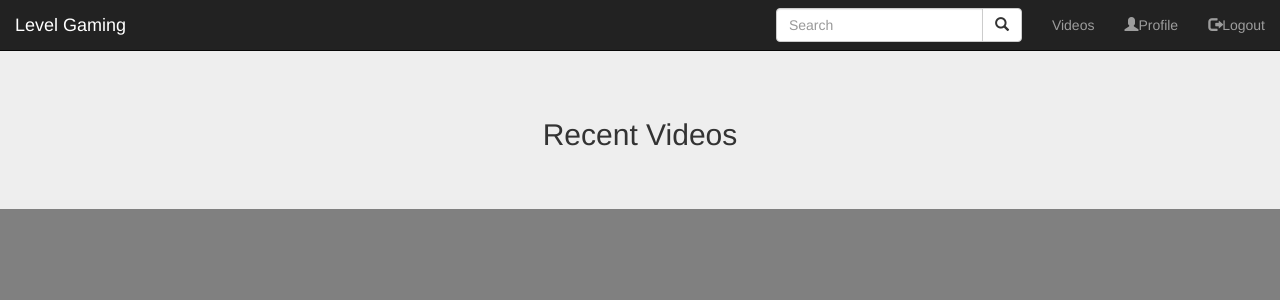
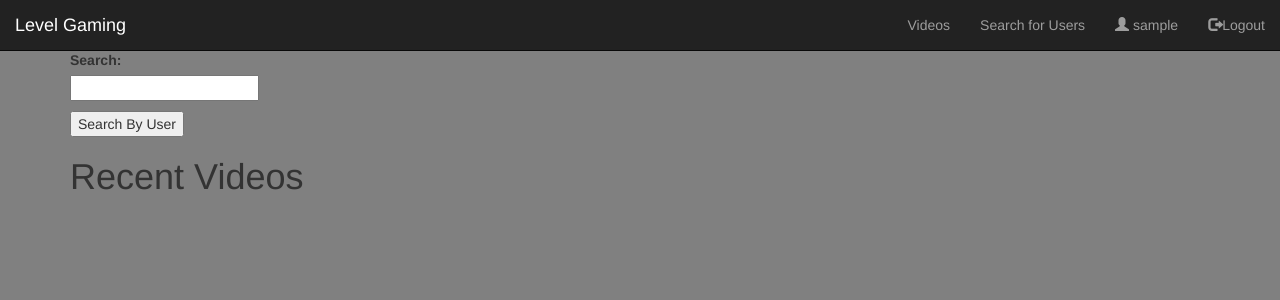
Before and after one commit to shyamsn97/LevelGaming, a Django app: page /videos/ in a window 1280 px wide. Shown: the top 300 px of the page. Run offline with Django 3.2, Linux system fonts and the light colour scheme; the visitor is signed in with stand-in values (Sample User, id 1); data that the repository does not hold is empty; some libraries are stand-ins or nearby versions.

Commit message:
added followers user search and a bunch of stuff

```diff
--- a/level/level/settings.py
+++ b/level/level/settings.py
@@ -25,7 +25,7 @@ SECRET_KEY = 'kf73mm-%lgscy5g5n)^(h-53$7=o(&b%=bop(e-*t!#l+2=7wc'
 # SECURITY WARNING: don't run with debug turned on in production!
 DEBUG = True
 
-ALLOWED_HOSTS = ["35.203.185.252"]
+#ALLOWED_HOSTS = ["35.203.185.252"]
 
 
 # Application definition
@@ -78,8 +78,8 @@ DATABASES = {
     'default': {
         'ENGINE': 'django.db.backends.postgresql',
         'NAME': 'newlevel',
-        'USER': 'postgres',
-        'PASSWORD': 'ilovehalo',
+        'USER': 'shyam',
+        'PASSWORD': 'ilovehalo2',
         'HOST': 'localhost',
         'PORT': '',
     }
--- a/level/levelgaming/templates/base.html
+++ b/level/levelgaming/templates/base.html
@@ -25,25 +25,28 @@
     <div class="collapse navbar-collapse" id="myNavbar">
       <ul class="nav navbar-nav navbar-right">
         <form class="navbar-form navbar-left" action="">
-          <div class="input-group">
+          <!-- <div class="input-group">
             <input type="text" class="form-control" placeholder="Search">
             <div class="input-group-btn">
               <button class="btn btn-default" type="submit">
                 <i class="glyphicon glyphicon-search"></i>
               </button>
             </div>
-          </div>
+          </div> -->
         </form>
         <li><a href="{% url 'videos' %}">Videos</a></li>
+        <li><a href="{% url 'usersearch' %}">Search for Users</a></li>
+
 
         {% csrf_token %}
         {% if user.is_authenticated %}
-        <li><a href="{% url 'profile' %}"><span class="glyphicon glyphicon-user"></span>Profile</a></li>
+        <li><a href="{% url 'profile' %}"><span class="glyphicon glyphicon-user"></span> {{user.username}}</a></li>
         <li><a href="{% url 'logout' %}"><span class="glyphicon glyphicon-log-out"></span>Logout</a></li>
 
         {% else %}
         <li><a href="{% url 'signup' %}"><span class="glyphicon glyphicon-user"></span>Sign Up</a></li>
         <li><a href="{% url 'login' %}"><span class="glyphicon glyphicon-log-in"></span>Login</a></li>
+
         {% endif %}
       </ul>
     </div>
--- a/level/levelgaming/templates/videos.html
+++ b/level/levelgaming/templates/videos.html
@@ -1,26 +1,32 @@
 {% extends "base.html" %}
 {% load static %}
 
+<style>
+  #mainstuff {
+    text-align: center;
+  }
+</style>
 {% block content %}
-<div class="jumbotron">
-  <div class="container">
-    <!-- <form method="post">
-      <div class="input-group col-sm-3">
-        <input type="text" class="form-control" placeholder="Search videos by username">
-        <div class="input-group-btn">
-          <button class="btn btn-default" type="search">
-            <i class="glyphicon glyphicon-search"></i>
-          </button>
-        </div>
-      </div>
-    </form> -->
-    <h2 class="text-center">Recent Videos</h2>
-</div>
-
-<div class="container">
+<div id = "mainstuff" class="container">
+  <form method="post">
+ {% csrf_token %}
+    {% for field in form %}
+      <p>
+        {{ field.label_tag }}<br>
+        {{ field }}
+        {% if field.help_text %}
+        {% endif %}
+        {% for error in field.errors %}
+          <p style="color: red">{{ error }}</p>
+        {% endfor %}
+      </p>
+    {% endfor %}
+   <button type="submit" class= "button alt">Search By User</button>
+ </form>
+<h1>{{tag}}</h1>
   {% for vid in videos %}
-    <div class="embed-responsive embed-responsive-16by9">
-      <iframe class="embed-responsive-item" src="{{vid}}"></iframe>
+<!--     <div class="embed-responsive embed-responsive-16by9">
+ -->      <iframe  width="420" height="345" class="embed-responsive-item" src="{{vid}}"></iframe>
       {% for title in videotitles %}
        {% if forloop.counter == forloop.parentloop.counter %}
        	  {% for user in users %}
@@ -30,7 +36,8 @@
           {% endfor %}
         {% endif %}
       {% endfor %}
-    </div>
+<!--     </div>
+ -->    <br>
   {% endfor %}
 </div>
 {% endblock %}
--- a/level/levelgaming/urls.py
+++ b/level/levelgaming/urls.py
@@ -1,3 +1,4 @@
+
 from django.conf.urls import include
 from django.conf.urls import url
 from django.contrib.auth import views as auth_view
@@ -9,8 +10,13 @@ urlpatterns = [
     url(r'^$', levelgaming_views.HomePageView.as_view(), name='home'),
     url(r'^profile/$', levelgaming_views.ProfileView.as_view(), name='profile'),
     url(r'^videos/$', levelgaming_views.videos_view, name='videos'),
+    url(r'^usersearch/$', levelgaming_views.usersearch, name='usersearch'),
     url(r'^signup/$', levelgaming_views.signup, name='signup'),
     url(r'^addvideo/$', levelgaming_views.addvideo, name='addvideo'),
     url(r'^login/$', levelgaming_views.login_view, name='login'),
     url(r'^logout/$', levelgaming_views.logout_view, name='logout'),
+    url(r'^delete/(?P<vid>.*)$', levelgaming_views.delete, name='delete-vid'),
+    url(r'^follow/(?P<name>.*)$', levelgaming_views.follow, name='follow'),
+    url(r'^linkprofile/(?P<name>.*)$', levelgaming_views.linkprofile, name='linkprofile'),
+
 ]
--- a/level/levelgaming/views.py
+++ b/level/levelgaming/views.py
@@ -14,7 +14,7 @@ from django.utils.http import urlsafe_base64_encode, urlsafe_base64_decode
 from django.template.loader import render_to_string
 # from .tokens import account_activation_token
 from django.core.mail import EmailMessage
-import datetime, pytz
+import datetime
 import levelgaming.esports_news_test as es
 import lxml
 import urllib.request
@@ -26,10 +26,9 @@ class HomePageView(TemplateView):
     def get(self, request, **kwargs):
         #newsstories = es.getNews("a9f1a681-546e-43b1-96aa-24443c47a837")
         newsstories = ["l","p"]
-        jews = list(User.objects.values('username'))
-        jews = [j["username"] for j in jews]
-        print(jews)
-        return render(request, 'index.html', {"newsstories":newsstories,"users":jews})
+        # jews = list(User.objects.values('username'))
+        # jews = [j["username"] for j in jews]
+        return render(request, 'index.html', {"newsstories":newsstories})
 
 def videos_view(request):
     # def get(self, request, **kwargs):
@@ -48,6 +47,40 @@ def videos_view(request):
         # print(videofull)
         return render(request, 'videos.html',{"tag":tag,"form":form,"users":videousers,"videos":videolist,"videotitles":videotitles})
 
+def usersearch(request):
+        form = VideoSearch(request.POST or None)
+        username = " "
+        following = 99
+        followers = 99
+        tag = " "
+        videotitles = []
+        videolist = []
+        videousers = []
+        check = 0
+        if request.POST and form.is_valid():
+            try:
+                user = User.objects.get(username=form.cleaned_data.get('search'))
+                username = user.username
+                #following = len(user.profile.following["following"])
+                followers = user.profile.followers
+                followers = (json.loads(followers))
+                followers = len(followers["followers"])
+                following = user.profile.following
+                following = (json.loads(following))
+                following = len(following["following"])
+                #followers = len(user.profile.following["followers"])
+                videolist = list(Video.objects.values_list('link',flat=True).filter(username=form.cleaned_data.get('search')).order_by('-date'))
+                videotitles = list(Video.objects.values_list('title',flat=True).filter(username=form.cleaned_data.get('search')).order_by('-date'))
+                videousers = list(Video.objects.values_list('username',flat=True).filter(username=form.cleaned_data.get('search')).order_by('-date'))
+                tag = "Videos by User: " + form.cleaned_data.get('search')
+            except Exception as e:
+                tag = "User: " + form.cleaned_data.get("search") + " not found"
+        else:
+            username = " "
+        # videofull = list(zip(videolist, videotitles))
+        # print(videofull)
+        return render(request, 'usersearch.html',{"tag":tag, "check":check,"username":username,"following":following,"followers":followers,"form":form,"users":videousers,"videos":videolist,"videotitles":videotitles})
+
 class ProfileView(TemplateView):
     def get(self, request, **kwargs):
         followers = request.user.profile.followers
@@ -61,6 +94,48 @@ class ProfileView(TemplateView):
         # videofull = list(zip(videolist, videotitles))
         # print(videofull)
         return render(request, 'profile.html',{"followers":followers,"following":following,"videos":videolist,"videotitles":videotitles})
+
+def delete(request, vid):
+    query = Video.objects.get(link=vid)
+    query.delete()
+    return redirect("profile")
+
+def follow(request, name):
+    user = request.user
+    otheruser = User.objects.get(username=name)
+    following = request.user.profile.following
+    following = (json.loads(following))
+    if otheruser.username in following["following"]:
+        print("already in list")
+    else:
+        following["following"].append(otheruser.username)
+        print(following)
+        user.profile.following = json.dumps(following)
+        user.save()
+        followers = otheruser.profile.followers
+        followers = (json.loads(followers))
+        followers["followers"].append(user.username)
+        otheruser.profile.followers = json.dumps(followers)
+        otheruser.save()
+    return redirect("profile")
+
+def linkprofile(request, name):
+    user = User.objects.get(username=name)
+    username = user.username
+    check = 1
+    #following = len(user.profile.following["following"])
+    followers = user.profile.followers
+    followers = (json.loads(followers))
+    followers = len(followers["followers"])
+    following = user.profile.following
+    following = (json.loads(following))
+    following = len(following["following"])
+    #followers = len(user.profile.following["followers"])
+    videolist = list(Video.objects.values_list('link',flat=True).filter(username=name).order_by('-date'))
+    videotitles = list(Video.objects.values_list('title',flat=True).filter(username=name).order_by('-date'))
+    videousers = list(Video.objects.values_list('username',flat=True).filter(username=name).order_by('-date'))
+    tag = "Videos by User: " + name
+    return render(request, 'usersearch.html',{"tag":tag,"check":check,"username":username,"following":following,"followers":followers,"users":videousers,"videos":videolist,"videotitles":videotitles})
 
 def addvideo(request):
     form = VideoForm(request.POST or None)
@@ -87,7 +162,8 @@ def login_view(request):
     return render(request, 'login.html', {'form': form })
 
 def logout_view(request):
-    logout(request)
+    if request.user.is_authenticated():
+        logout(request)
     return redirect("home")
 
 def signup(request):
@@ -99,9 +175,9 @@ def signup(request):
             saveform.save()
             user = User.objects.get(username=form.cleaned_data.get('username'))
             dic = {}
-            dic["followers"] = ["test","whatever"]
+            dic["followers"] = []
             followingdic = {}
-            followingdic["following"] = ["jim","john","jack"]
+            followingdic["following"] = []
             user.profile.followers = json.dumps(dic)
             user.profile.following = json.dumps(followingdic)
             login(request, user)
```
Also changed, not shown: level/levelgaming/templates/profile.html (+11 -5 lines), level/levelgaming/templates/usersearch.html (added, +73 -0 lines).
